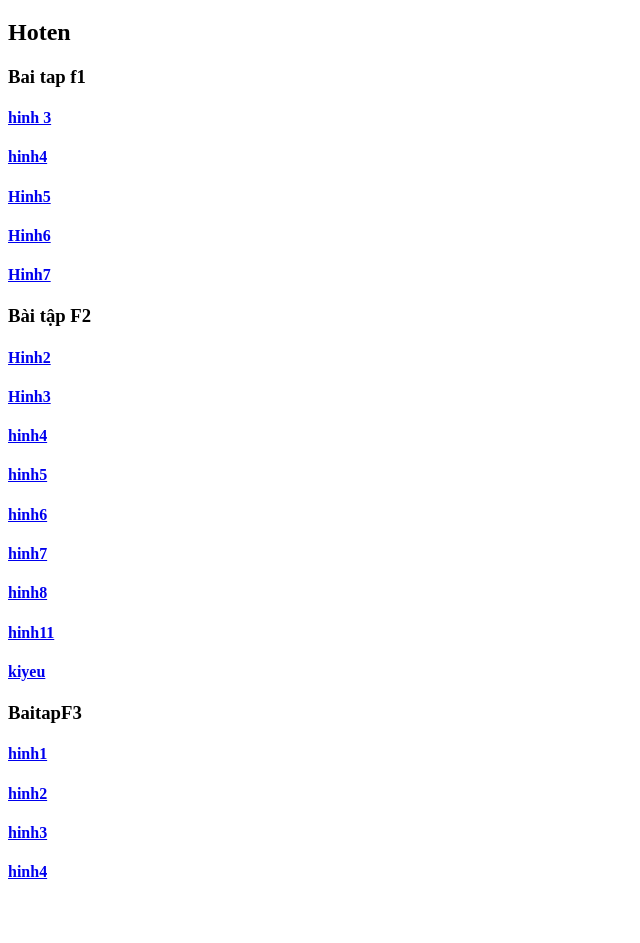
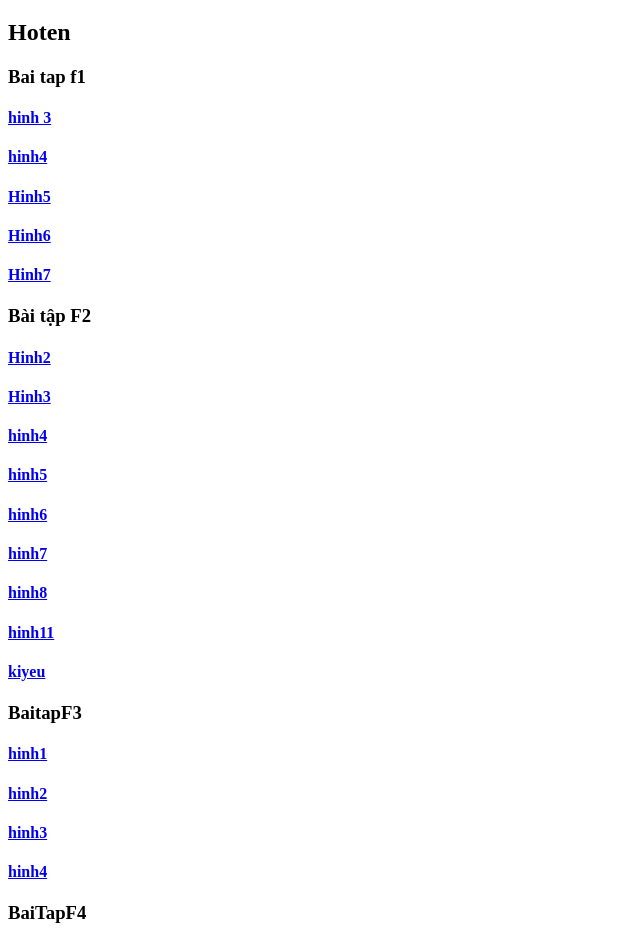
Before and after one commit to nguyenlongton2008-ai/ngynnlongezz.github.io, a plain HTML site: page index.html in a window 1280 px wide. Shown: the part 87-1030 px from the top of the page, without its empty margins (0-640 px from the left). Before the commit the page ends 989 px from the top, so only its background shows below. Drawn offline with Linux system fonts and the light colour scheme.

Commit message:
Add header for BaiTapF4 section in index.html

```diff
--- a/index.html
+++ b/index.html
@@ -28,6 +28,7 @@
         <h4><a href="baitapf3/hinh2.html">hinh2</a></h4>
         <h4><a href="baitapf3/hinh3.html">hinh3</a></h4>
         <h4><a href="baitapf3/hinh4.html">hinh4</a></h4>
+        <h3>BaiTapF4</h3>
 
 
     </body>
```
